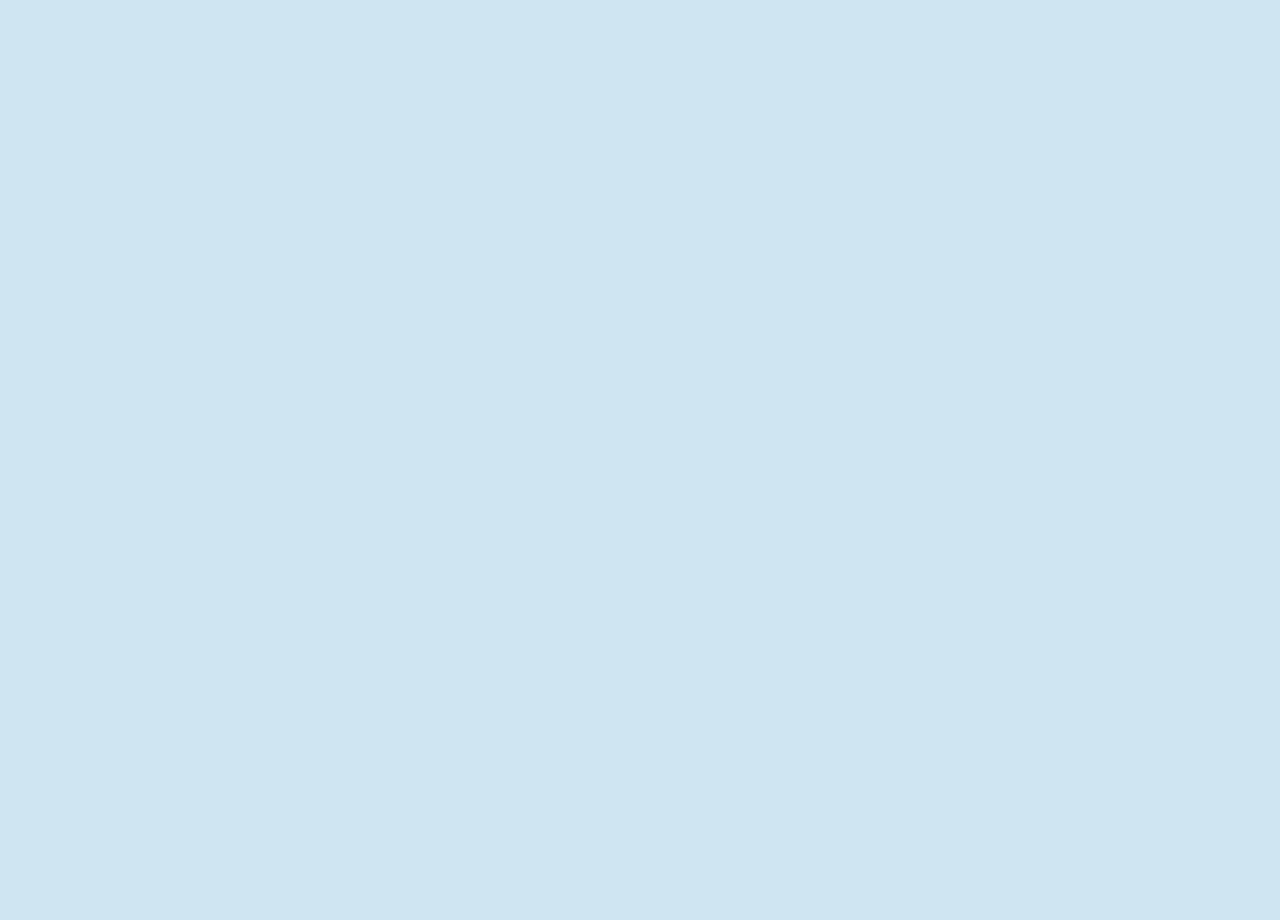
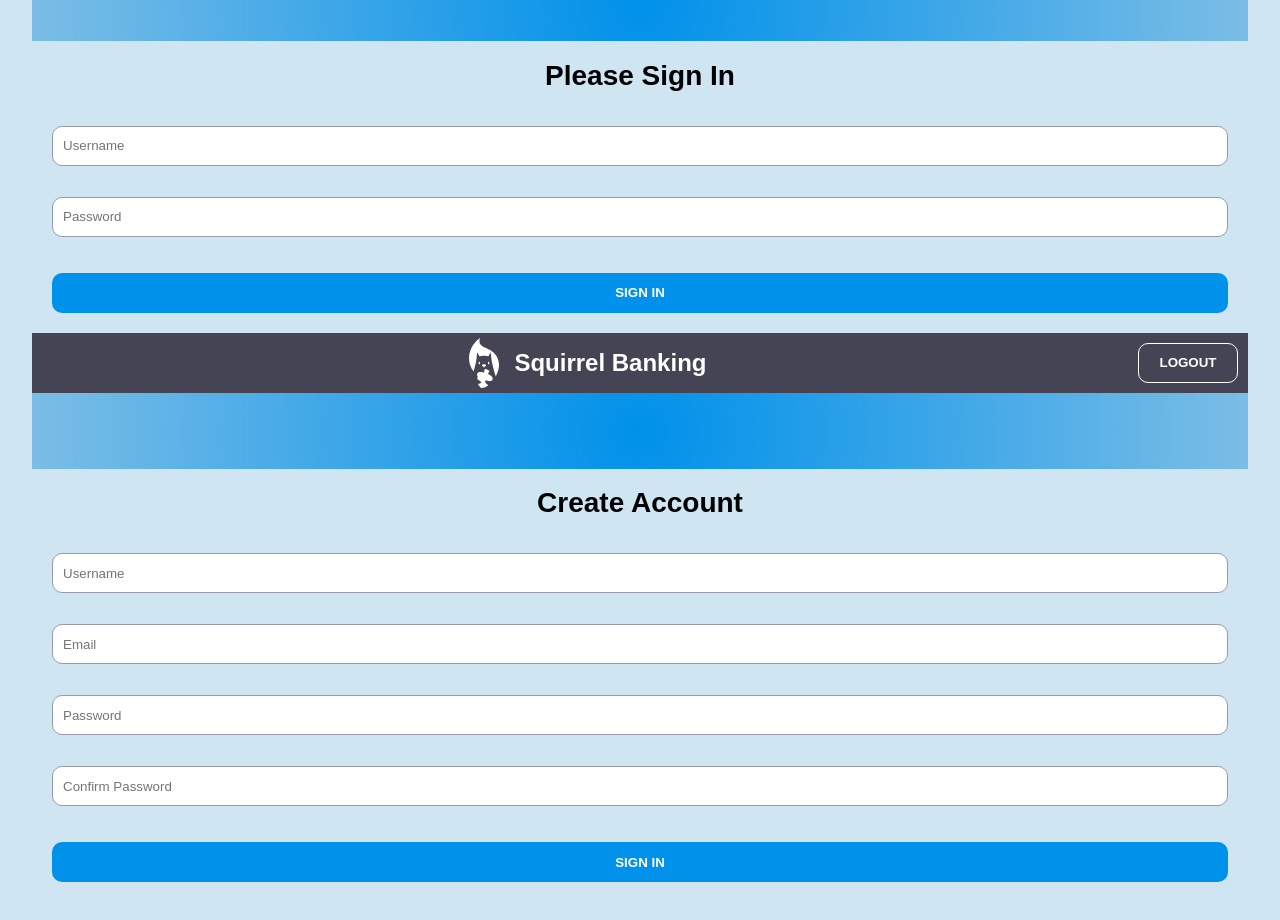
Before and after one commit to jalvarado9000/Squirrel-Bank, a React (Vite) app: page / in a window 1280 px wide. Shown: the part 920-1840 px from the top of the page. Before the commit the page ends 857 px from the top, so only its background shows below. Built offline with nearby package versions, Linux system fonts and the light colour scheme.

Commit message:
continue to update added login and register, next step react router 4.64

```diff
--- a/src/App.jsx
+++ b/src/App.jsx
@@ -7,6 +7,9 @@ import Table from './Table'
 import Label from './Label'
 import MakeTransactionForm from './MakeTransactionForm'
 import transactions from './TRANSACTIONS'
+import { HeaderOther } from './HeaderOther'
+import { Login } from './Login'
+import { Register } from './Register'
 
 
 function App() {
@@ -31,6 +34,14 @@ function App() {
         <Label title={addTransactionLabel} />
         <MakeTransactionForm newTransaction={handleNewTransactions} />
 
+        <Header />
+        <HeaderOther />
+        <Login />
+        <Header />
+        <HeaderOther />
+        <Register />
+
+
       </div>
 
     </>
--- /dev/null
+++ b/src/HeaderOther.jsx
@@ -0,0 +1,11 @@
+import React from 'react'
+
+export const HeaderOther = () => {
+  return (
+      <><div className="balance">
+          <div><br /></div>
+          <span id="currency"></span>
+          <span id="balance"><br /></span>
+      </div></>
+  )
+}
--- /dev/null
+++ b/src/Login.jsx
@@ -0,0 +1,30 @@
+import React from 'react'
+
+export const Login = () => {
+  return (
+      <>
+          <h1>Please Sign In</h1>
+          <form action="">
+              <label htmlFor='username'></label>
+              <input
+                  type="text"
+                  id="username"
+                  name="username"
+                  placeholder="Username"
+                  required
+              />
+              <br />
+              <label htmlFor='password'></label>
+              <input
+                  type="password"
+                  id="password"
+                  name="password"
+                  placeholder="Password"
+                  required
+              />
+              <br />
+              <button type="submit">Sign in</button>
+          </form>
+          </>
+  )
+}
--- /dev/null
+++ b/src/Register.jsx
@@ -0,0 +1,46 @@
+import React from 'react'
+
+export const Register = () => {
+    return (
+        <>
+            <h1>Create Account</h1>
+
+
+            <form>
+                <input
+                    type="text"
+                    id="username"
+                    name="username"
+                    placeholder="Username"
+                    required
+                />
+                <br />
+                <input
+                    type="email"
+                    id="email"
+                    name="email"
+                    placeholder="Email"
+                    required
+                />
+                <br />
+                <input
+                    type="password"
+                    id="password"
+                    name="password"
+                    placeholder="Password"
+                    required
+                />
+                <br />
+                <input
+                    type="password"
+                    id="password-confirm"
+                    name="password-confirm"
+                    placeholder="Confirm Password"
+                    required
+                />
+                <br />
+                <button type="submit">Sign in</button>
+            </form>
+        </>
+    )
+}
```
